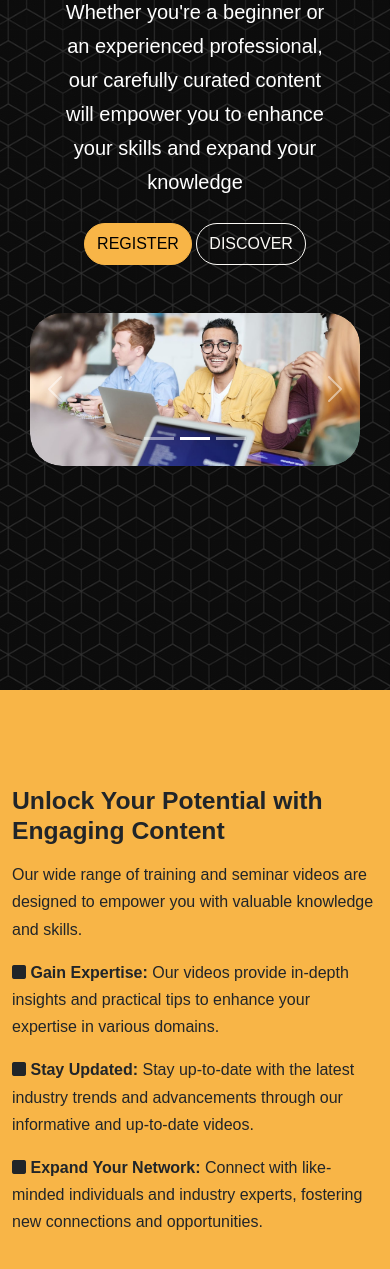
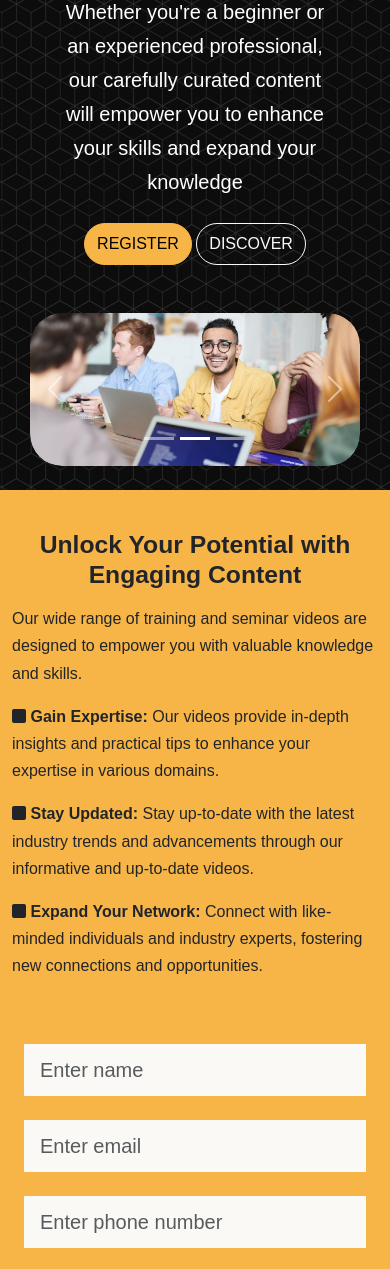
Before and after one commit to MatteoGenovese/corso-website, a website: page index.html in a window 390 px wide. Shown: the part 310-1579 px from the top of the page. Drawn offline with nearby package versions, Linux system fonts and the light colour scheme; files that its build step writes are made by us from their sources.

Commit message:
enhance mobile responsivness

```diff
--- a/scss/styles.scss
+++ b/scss/styles.scss
@@ -22,4 +22,20 @@
     .navbar {
         background: var(--bs-dark);
     }
+    .header {
+        height: 800px !important;
+        min-height: 800px !important;
+    }
+    .register h2 {
+        text-align: center;
+    }
+
+    .register {
+        padding: 40px 0 !important;
+    }
+
+    .summary {
+        margin-top: 0 !important;
+        width: 90% !important;
+    }
 }
```
